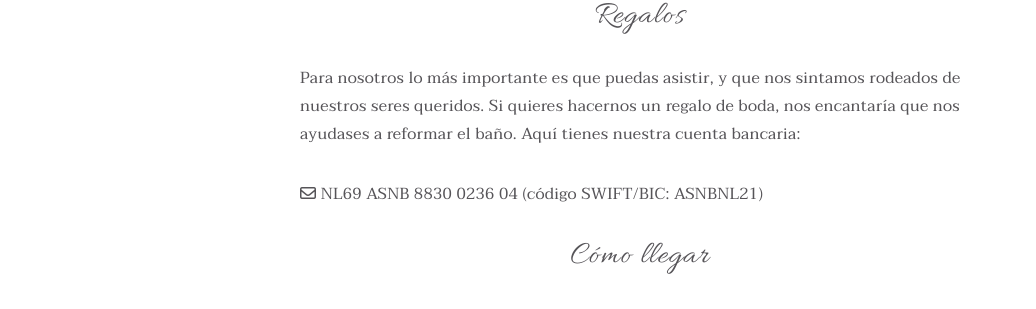
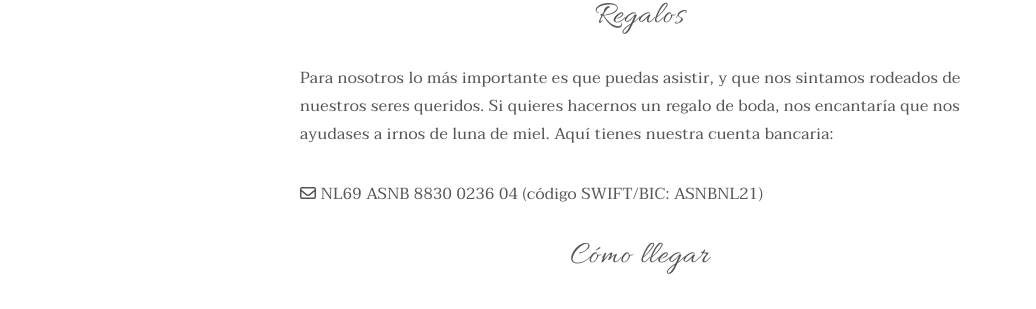
Before and after one commit to sernaleon/boda.github.io, a Jekyll site: the page built from index.markdown, in a window 1280 px wide. Shown: the part 1150-1459 px from the top of the page, without its empty margins (0-1036 px from the left). Built offline with Jekyll 4.4.1, drawn with Linux system fonts in a browser that asks for light colours; nearby versions of some CDN libraries.

Commit message:
Update index.markdown

```diff
--- a/index.markdown
+++ b/index.markdown
@@ -33,7 +33,7 @@ Te agradecemos que nos confirmes la nueva fecha lo antes posible rellenando este
 
 ### Regalos
 
-Para nosotros lo más importante es que puedas asistir, y que nos sintamos rodeados de nuestros seres queridos. Si quieres hacernos un regalo de boda, nos encantaría que nos ayudases a reformar el baño. Aquí tienes nuestra cuenta bancaria:
+Para nosotros lo más importante es que puedas asistir, y que nos sintamos rodeados de nuestros seres queridos. Si quieres hacernos un regalo de boda, nos encantaría que nos ayudases a irnos de luna de miel. Aquí tienes nuestra cuenta bancaria:
 
 <i class="far fa-envelope"></i> NL69 ASNB 8830 0236 04 (código SWIFT/BIC: ASNBNL21)
 
```
